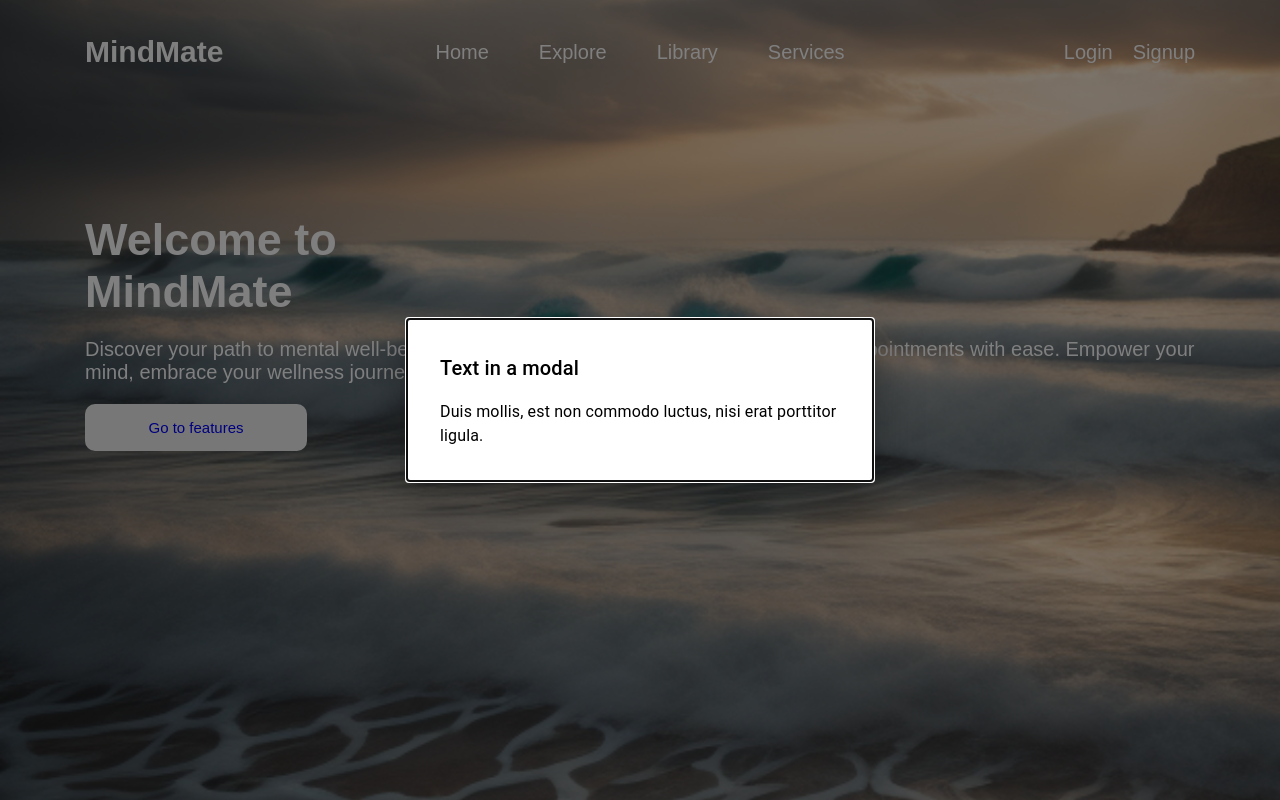
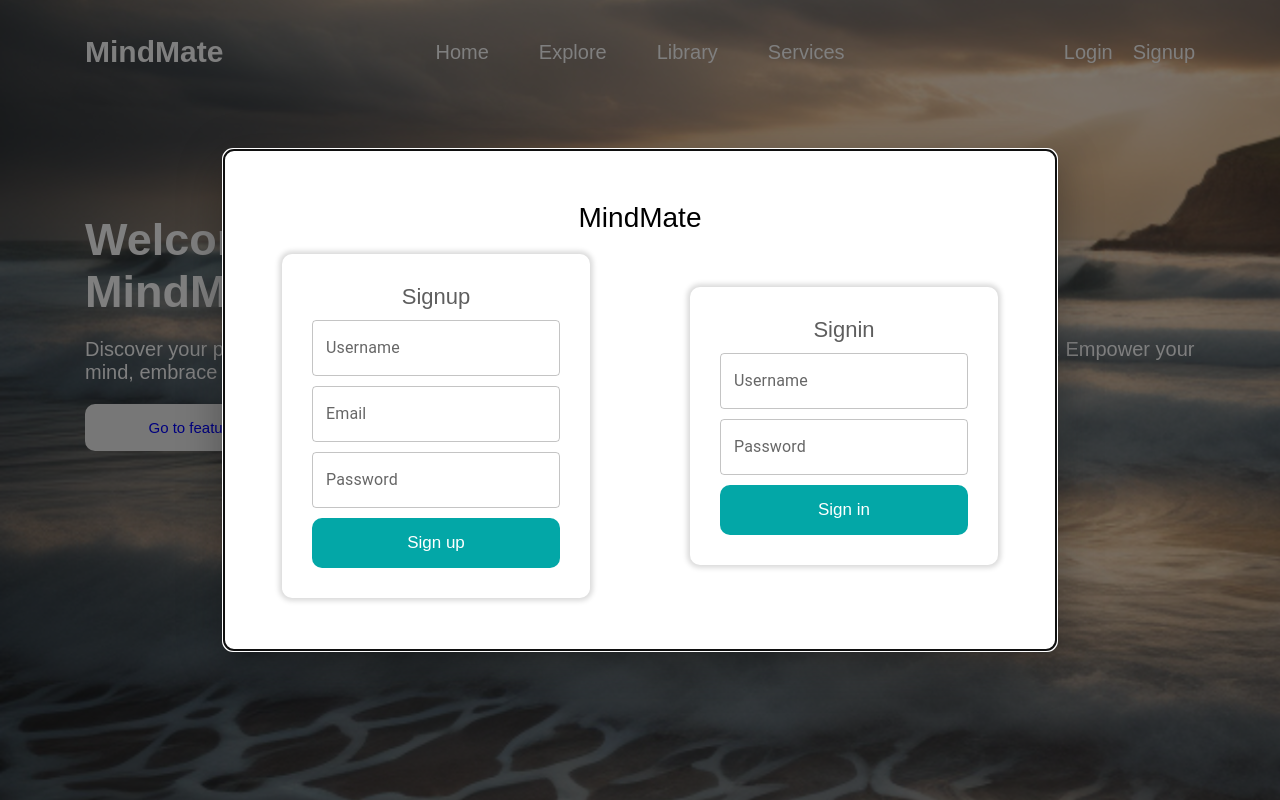
Before and after one commit to AbhishekNSanthosh/mindmate, a React (Create React App) app in the folder frontend/: page / in a window 1280 px wide. Both pictures are taken after a click on the element "Login". Shown: the top 800 px of the page. Built offline with nearby package versions, Linux system fonts and the light colour scheme; no server answers.

Commit message:
02-07-2023_update3

```diff
--- a/frontend/package.json
+++ b/frontend/package.json
@@ -14,7 +14,8 @@
     "axios": "^1.4.0",
     "react": "^18.2.0",
     "react-dom": "^18.2.0",
-    "react-router-dom": "^6.11.2",
+    "react-hot-toast": "^2.4.1",
+    "react-router-dom": "^6.14.1",
     "react-scripts": "5.0.1",
     "styled-components": "^5.3.11",
     "web-vitals": "^2.1.4"
--- a/frontend/src/App.js
+++ b/frontend/src/App.js
@@ -8,27 +8,46 @@ import {
 } from "react-router-dom";
 import Feature from "./Pages/Feature/Feature";
 import Analysis from "./Pages/Analysis/Analysis";
+import axios from "axios";
+import { useEffect } from "react";
 
-const router = createBrowserRouter([
+
+
+function App() {
+  const url = 'https://dev-mindmate.onrender.com/api/v1/users'
+  const token = localStorage.getItem('accessToken')
+  const handleGetUSerDetails = () => {
+    axios.get(url + '/getUserDetails', {
+      headers: {
+        Authorization: "Bearer " + token
+      }
+    }).then((res) => {
+      console.log(res)
+    }).catch((err) => {
+      console.log(err)
+    })
+  }
+
+  useEffect(() => {
+    handleGetUSerDetails();
+  }, [])
+
+  return <RouterProvider router={createBrowserRouter([
     {
       path: "/",
       element: (
-      <Home />
+        <Home token={token} />
       ),
     },
     {
       path: "feature",
-    element:<Feature/>,
+      element: <Feature token={token} />,
     },
     {
       path: "analysis",
-    element:<Analysis/>,
+      element: <Analysis token={token} />
     },
-]);
-
-
-function App() {
-  return <RouterProvider router={router} />;
+  ])} />;
 }
 
 export default App;
--- /dev/null
+++ b/frontend/src/Components/SigninModal/SigninModal.css
@@ -0,0 +1,62 @@
+.signin_container {
+    display: flex;
+    flex-direction: column;
+    align-items: center;
+    justify-content: center;
+    gap: 20px;
+    padding: 20px;
+}
+
+.sigin_button{
+    width: 100%;
+    padding: 15px;
+    border: none;
+    border-radius: 10px;
+    font-size: 17px;
+    color: #fff;
+    cursor: pointer;
+    background-color: rgb(3, 167, 167);
+}
+
+.mindmate {
+    display: flex;
+    font-size: 28px;
+    font-weight: 500;
+}
+
+.signin {
+    display: flex;
+    color: rgb(94, 94, 94);
+    font-size: 22px;
+}
+
+.vertical-line {
+    width: 1px;
+    /* Adjust the width as needed */
+    height: 100%;
+    /* Adjust the height as needed */
+    background-color: black;
+    /* Adjust the color as needed */
+    margin: 0 auto;
+    /* Center the line horizontally */
+}
+
+
+.signin_row_col {
+    display: flex;
+    flex: 6;
+    align-items: center;
+    justify-content: center;
+    gap: 10px;
+    flex-direction: column;
+    border-radius: 10px;
+    box-shadow: 0px 0px 5px 3px rgb(219, 219, 219);
+    padding: 30px;
+}
+
+.signin_row {
+    display: flex;
+    align-items: center;
+    justify-content: space-between;
+    gap: 100px;
+}
--- a/frontend/src/Components/SigninModal/SigninModal.jsx
+++ b/frontend/src/Components/SigninModal/SigninModal.jsx
@@ -4,22 +4,53 @@ import Box from '@mui/material/Box';
 import Modal from '@mui/material/Modal';
 import Fade from '@mui/material/Fade';
 import Button from '@mui/material/Button';
+import './SigninModal.css'
 import Typography from '@mui/material/Typography';
+import { Divider, TextField } from '@mui/material';
+import axios from 'axios'
+import toast, { Toaster } from 'react-hot-toast';
+import { useNavigate } from 'react-router-dom';
 
-const style = {
-    position: 'absolute',
-    top: '50%',
-    left: '50%',
-    transform: 'translate(-50%, -50%)',
-    width: 400,
-    bgcolor: 'background.paper',
-    border: '2px solid #000',
-    boxShadow: 24,
-    p: 4,
-};
 
-export default function SigninModal({ modal,handleClose }) {
+export default function SigninModal({ modal, handleClose }) {
+    const [username, setUsername] = React.useState("")
+    const [password, setPassword] = React.useState("")
+    const [email, setEmail] = React.useState("");
+    const url = 'https://dev-mindmate.onrender.com/api/v1/users'
+    const navigate = useNavigate();
 
+    const handleSignup = () => {
+        axios.post(url + '/signup', {
+            username, email, password
+        }).then((res) => {
+            console.log(res.data)
+            if (res?.data?.statusCode === 201) {
+                toast.success(res?.data?.message);
+            } else {
+                toast.error('Something went wrong!')
+            }
+        }).catch((err) => {
+            toast.error('Something went wrong!')
+            console.log(err)
+        })
+    }
+
+    const handleLogin = () => {
+        axios.post(url + '/login', {
+            username, password
+        }).then((res) => {
+            console.log(res.data)
+            localStorage.setItem('accessToken', res?.data?.accessToken)
+            toast.success(res?.data?.message);
+            handleClose()
+            setTimeout(() => {
+                navigate('/')
+            }, 900);
+        }).catch((err) => {
+            toast.error('Something went wrong!')
+            console.log(err)
+        })
+    }
     return (
         <div>
             <Modal
@@ -36,16 +67,42 @@ export default function SigninModal({ modal,handleClose }) {
                 }}
             >
                 <Fade in={modal}>
-                    <Box sx={style}>
-                        <Typography id="transition-modal-title" variant="h6" component="h2">
-                            Text in a modal
-                        </Typography>
-                        <Typography id="transition-modal-description" sx={{ mt: 2 }}>
-                            Duis mollis, est non commodo luctus, nisi erat porttitor ligula.
-                        </Typography>
+                    <Box sx={{
+                        position: 'absolute',
+                        top: '50%',
+                        left: '50%',
+                        transform: 'translate(-50%, -50%)',
+                        width: '60%',
+                        bgcolor: '#fff',
+                        border: '1px solid #fff',
+                        borderRadius: '10px',
+                        boxShadow: 24,
+                        p: 4,
+                    }}>
+                        <div className="signin_container">
+                            <div className="signin_row top">
+                                <span className="mindmate">MindMate</span>
+                            </div>
+                            <div className="signin_row">
+                                <div className="signin_row_col">
+                                    <span className="signin">Signup</span>
+                                    <TextField onChange={(e) => { setUsername(e.target.value) }} variant='outlined' label="Username" />
+                                    <TextField onChange={(e) => { setEmail(e.target.value) }} variant='outlined' label="Email" />
+                                    <TextField onChange={(e) => { setPassword(e.target.value) }} variant='outlined' label="Password" />
+                                    <button onClick={handleSignup} className="sigin_button">Sign up</button>
+                                </div>
+                                <div className="signin_row_col">
+                                    <span className="signin">Signin</span>
+                                    <TextField onChange={(e) => { setUsername(e.target.value) }} variant='outlined' label="Username" />
+                                    <TextField onChange={(e) => { setPassword(e.target.value) }} variant='outlined' label="Password" />
+                                    <button onClick={handleLogin} className="sigin_button">Sign in</button>
+                                </div>
+                            </div>
+                        </div>
                     </Box>
                 </Fade>
             </Modal>
+            <Toaster />
         </div>
     );
 }
--- a/frontend/src/Pages/Analysis/Analysis.jsx
+++ b/frontend/src/Pages/Analysis/Analysis.jsx
@@ -15,11 +15,11 @@ function Analysis() {
     const [questions, setQuestions] = useState([]);
     const [modalOpen, setModalOpen] = useState(false);
     const [result, setResult] = useState("")
-
+    const url = 'https://dev-mindmate.onrender.com/api/v1/users'
     const handleClose = () => setModalOpen(true);
 
     const getAllQuestions = () => {
-        axios.get('https://dev-mindmate.onrender.com/api/v1/users/mindMateQuestions')
+        axios.get(url+'/mindMateQuestions')
             .then((res) => {
                 setQuestions(res?.data?.data)
             }).catch((err) => {
@@ -133,7 +133,7 @@ function Analysis() {
                 </form>
                 <hr />
             </div>
-            <ResultModal handleClose={handleClose} modalOpen={modalOpen} result={result}/>
+            <ResultModal handleClose={handleClose} modalOpen={modalOpen} result={result} />
         </div>
     )
 }
```
Also changed, not shown: 2 other files (tests, documents, lock files or other folders). Lines whose indentation alone changed are shown as unchanged.
